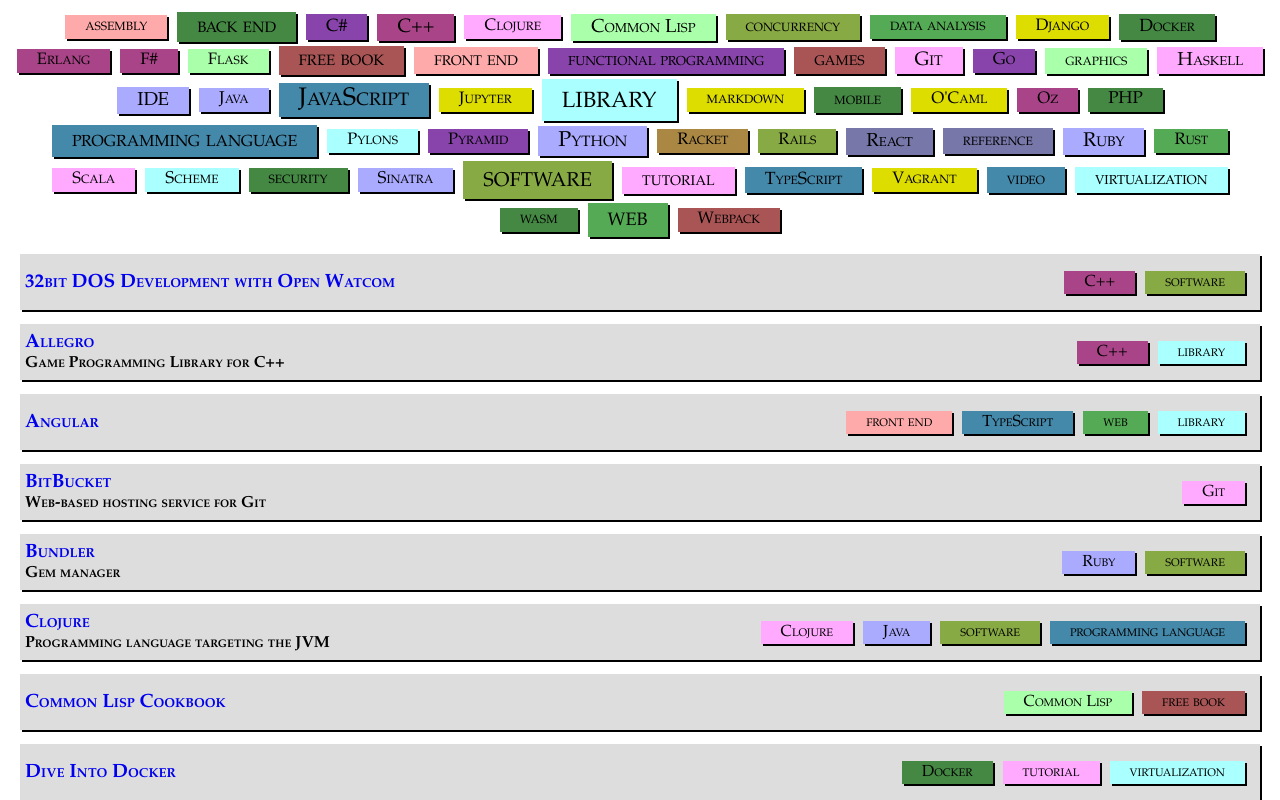
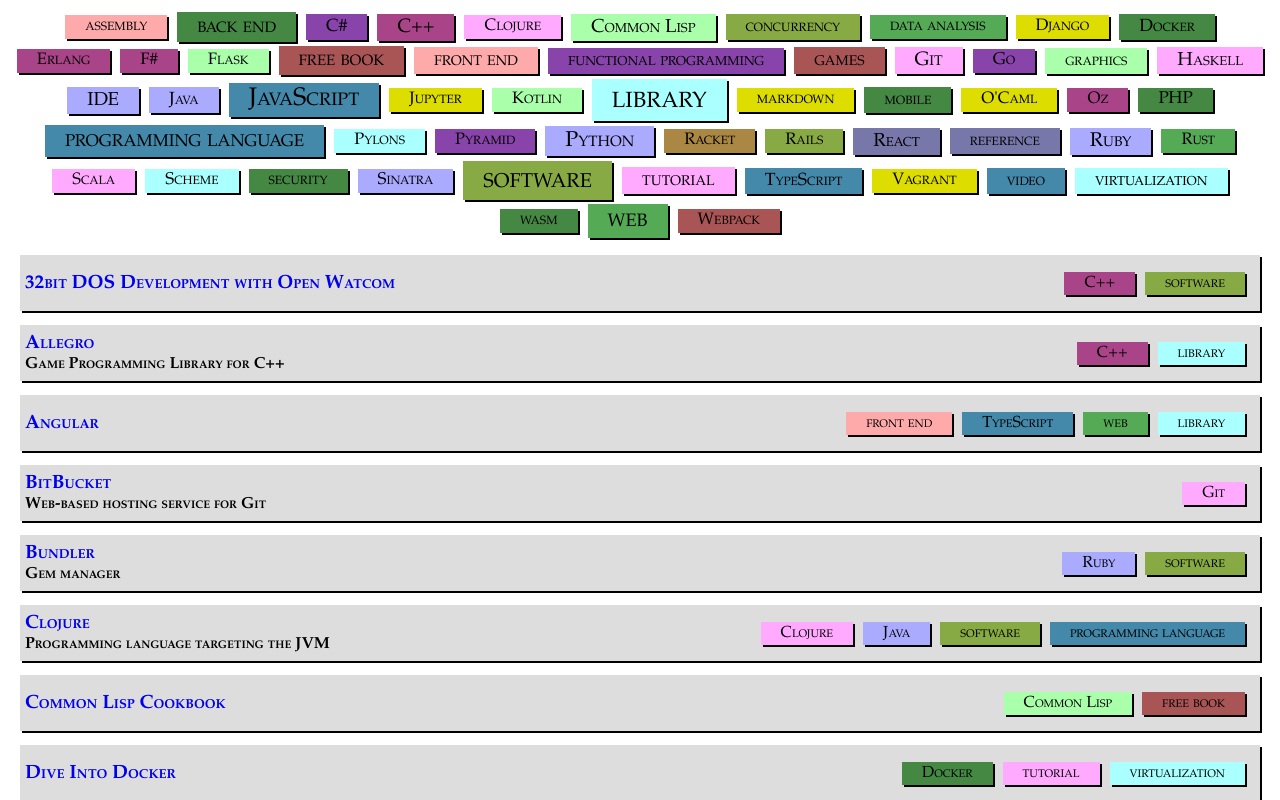
Before and after one commit to UCLeuvenLimburg/bookmarks, a React (Create React App) app: page / in a window 1280 px wide. Built offline with nearby package versions, Linux system fonts and the light colour scheme.

Commit message:
kotlin bookmark

```diff
--- a/public/data.js
+++ b/public/data.js
@@ -489,5 +489,11 @@
             tags: ['Clojure', 'Java', `software`, `programming language`],
             description: `Programming language targeting the JVM`,
         },
+        {
+            label: "Kotlin",
+            url: "https://kotlinlang.org/",
+            tags: ['Kotlin', 'Java', `software`, `programming language`],
+            description: `Programming language targeting the JVM`,
+        },
     ].forEach(addBookmark);
 }
```
